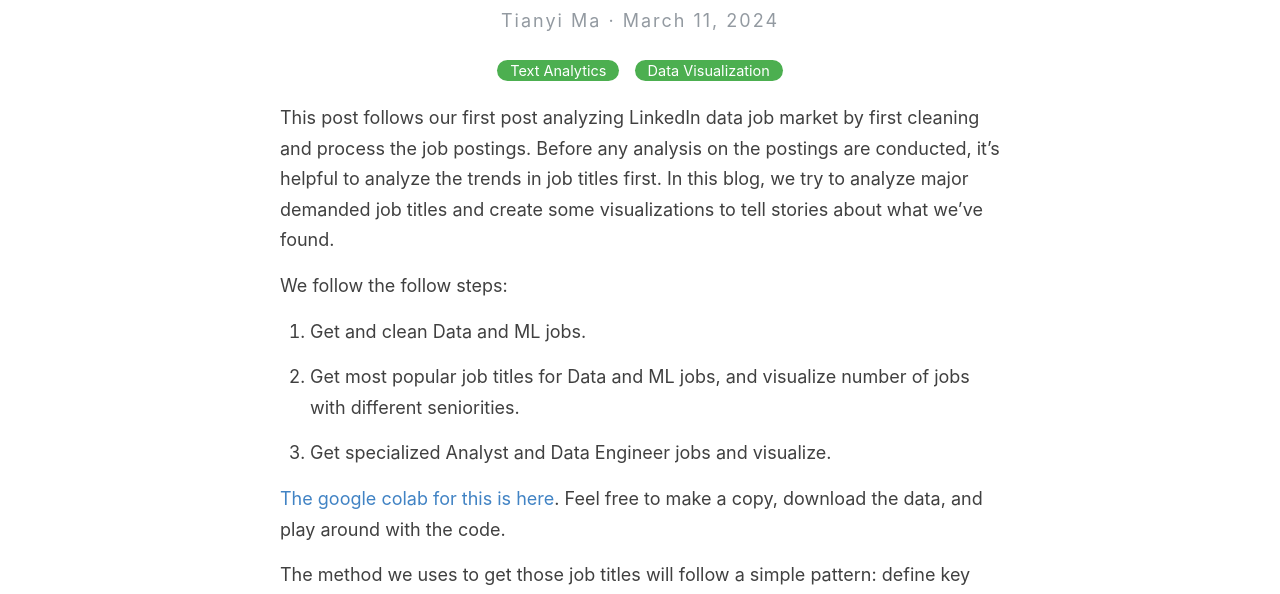
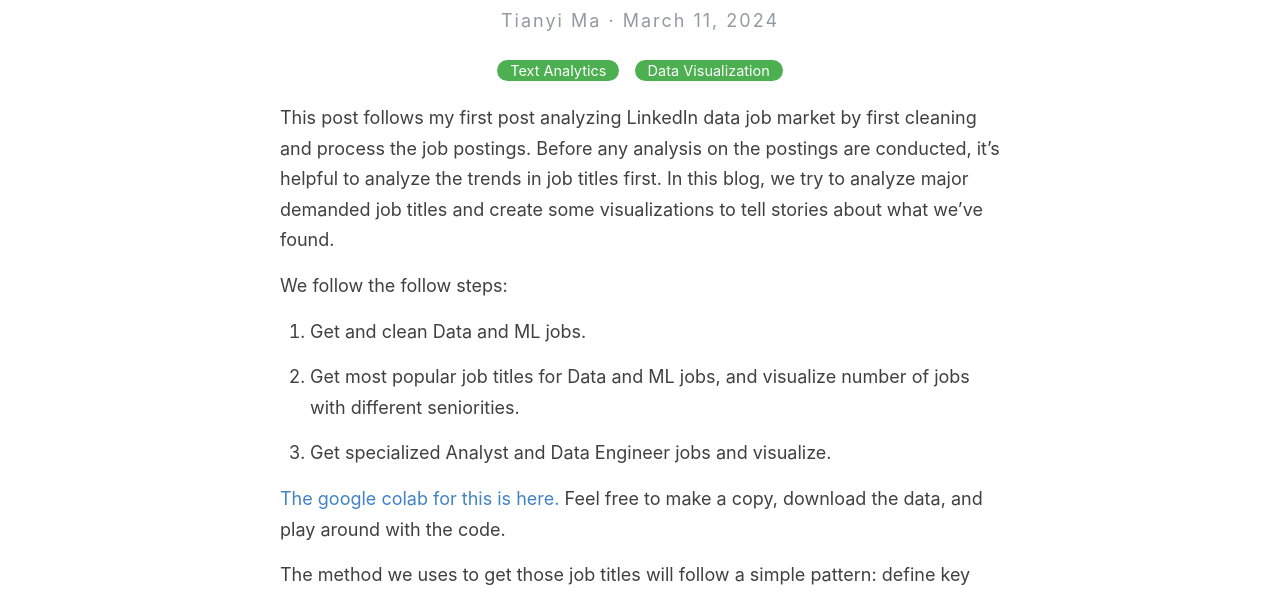
Before and after one commit to tianyimasf/ai, a Jekyll site: the page built from _posts/2024-03-11-job-ritle-analyze copy.md, in a window 1280 px wide and 1400 px high. Shown: the part 275-869 px from the top of the window. Built offline with Jekyll 4.4.1, drawn with Linux system fonts in a browser that asks for light colours; some of the changed text lies outside the part shown.

Commit message:
edit blog: job title analysis

```diff
--- a/_posts/2024-03-11-job-ritle-analyze copy.md
+++ b/_posts/2024-03-11-job-ritle-analyze copy.md
@@ -5,7 +5,7 @@ categories: [Text Analytics, Data Visualization]
 excerpt: This post follows our first post analyzing LinkedIn data job market by first cleaning and process the job postings. Before any analysis on the postings are conducted, it's helpful to analyze the trends in job titles first. In this blog, we try to analyze major demanded job titles and create some visualizations to tell stories about what we've found.
 ---
 
-This post follows our first post analyzing LinkedIn data job market by first cleaning and process the job postings. Before any analysis on the postings are conducted, it's helpful to analyze the trends in job titles first. In this blog, we try to analyze major demanded job titles and create some visualizations to tell stories about what we've found.
+This post follows my first post analyzing LinkedIn data job market by first cleaning and process the job postings. Before any analysis on the postings are conducted, it's helpful to analyze the trends in job titles first. In this blog, we try to analyze major demanded job titles and create some visualizations to tell stories about what we've found.
 
 We follow the follow steps:
 
@@ -15,7 +15,7 @@ We follow the follow steps:
 
 3. Get specialized Analyst and Data Engineer jobs and visualize.
 
-[The google colab for this is here](https://colab.research.google.com/drive/1GlTFGd0Wik-d3SK7GYYXgiK0hEtFO5r8?usp=sharing). Feel free to make a copy, download the data, and play around with the code.
+[The google colab for this is here.](https://colab.research.google.com/drive/1GlTFGd0Wik-d3SK7GYYXgiK0hEtFO5r8?usp=sharing) Feel free to make a copy, download the data, and play around with the code.
 
 The method we uses to get those job titles will follow a simple pattern: define key words and match titles. It's straightforward, so we'll only give an example here, and move on to the visualizations.
 
```
Also changed, not shown: other parts of _posts/2024-03-11-job-ritle-analyze copy.md (+1 -1 lines).
